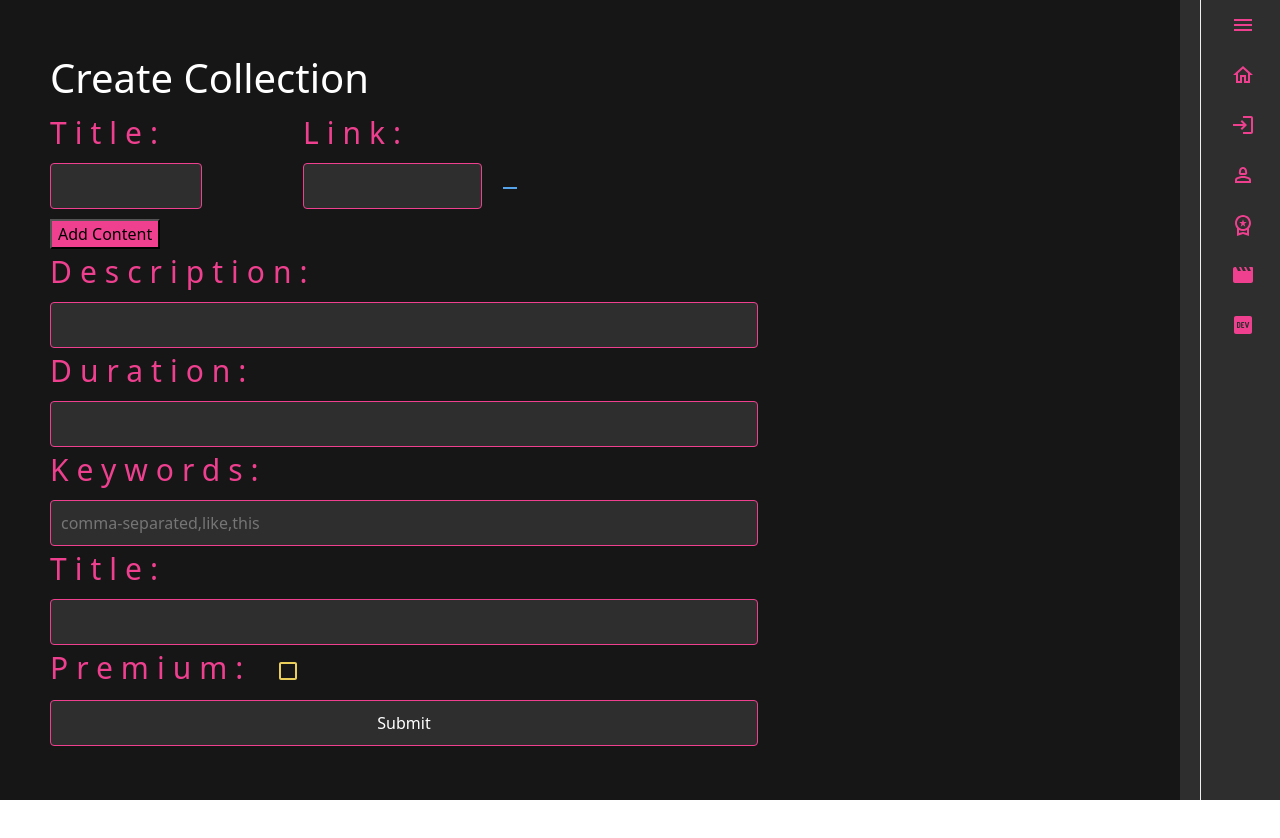
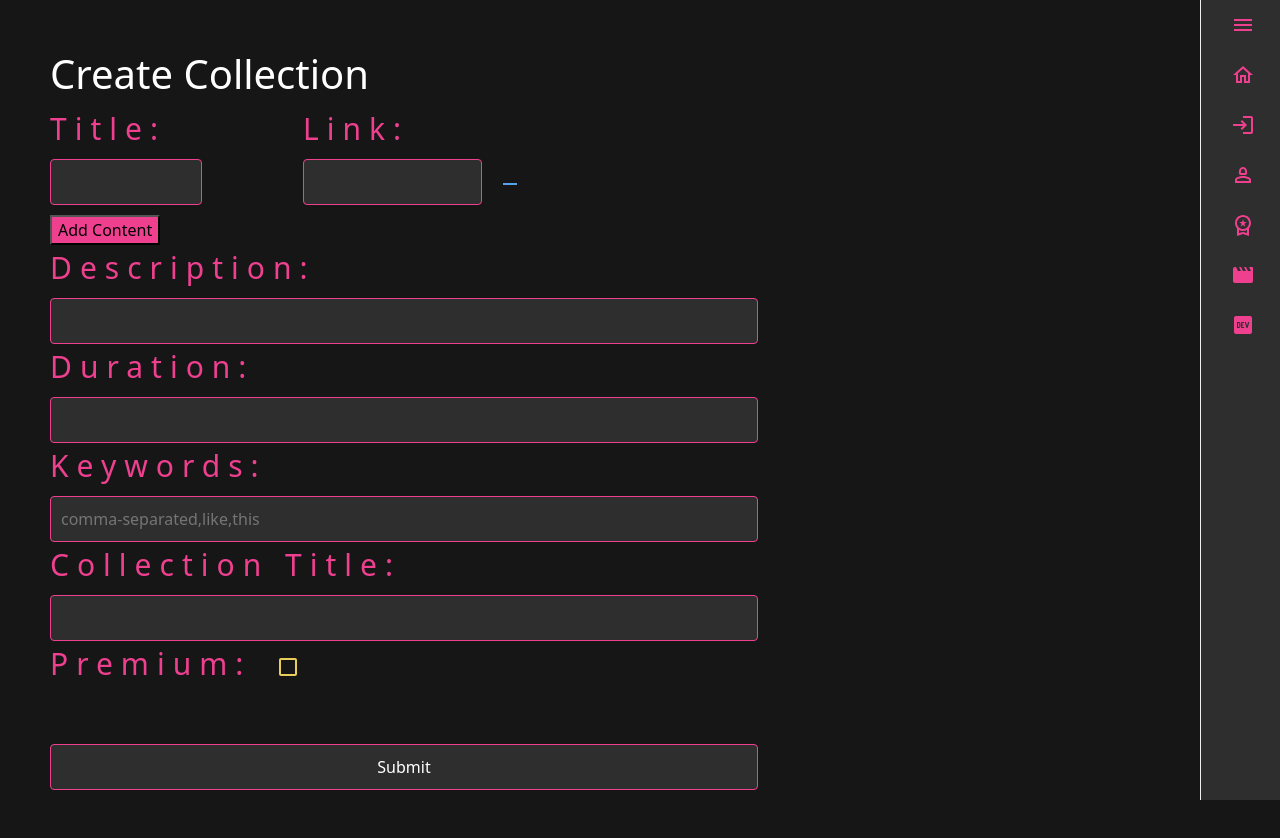
Before and after one commit to Isuru2701/Yolo2.0, a React (Create React App) app: page /admin/collections/create in a window 1280 px wide. Before the commit the page ends 800 px from the top, so only its background shows below. Built offline with nearby package versions, Linux system fonts and the light colour scheme.

Commit message:
create collection

```diff
--- a/src/components/admin/CreateCollection.js
+++ b/src/components/admin/CreateCollection.js
@@ -80,14 +80,15 @@ export default function CreateCollection() {
                 <input type="text" placeholder='comma-separated,like,this' value={keywords} onChange={e => setKeywords(e.target.value)} />
 
                 <label>
-                    Title:
+                    Collection Title:
                 </label>
                 <input type="text" value={title} onChange={e => setTitle(e.target.value)} />
 
                 <label>
                     Premium: <GoldCheckbox checked={premium} sx={{ color: "var(--gold)" }} onChange={e => setPremium(e.target.checked)} />
                 </label>
-
+                <br />
+                <br />
 
                 <input type="submit" value="Submit" />
             </form>
--- a/src/components/elements/Header.js
+++ b/src/components/elements/Header.js
@@ -63,10 +63,10 @@ export default function Header() {
                     {!Cookies.get('email') && <MenuItem icon={<LoginOutlined />} href='/login'>Login</MenuItem>}
                     {!Cookies.get('email') && <MenuItem icon={<Person2Outlined />} href='/register'>Register</MenuItem>}
                     {Cookies.get('email') && !Cookies.get('admin') && <MenuItem icon={<VerifiedUserOutlined />} href='/profile'>Profile</MenuItem>}
-                    <MenuItem icon={<WorkspacePremiumOutlined />} href='/checkout?t=premium'>Premium</MenuItem>
+                    {!Cookies.get('admin') && <MenuItem icon={<WorkspacePremiumOutlined />} href='/checkout?t=premium'>Premium</MenuItem>}
                     {Cookies.get('admin') && <MenuItem icon={<AdminPanelSettings />} href='/admin/dashboard'>Admin</MenuItem>}
-                    <MenuItem icon={<MovieCreationRounded />} href='/creators'>Creators</MenuItem>
-                    <MenuItem icon={<LogoDev />} href='/developers'>Developers</MenuItem>
+                    {!Cookies.get('admin') && <MenuItem icon={<MovieCreationRounded />} href='/creators'>Creators</MenuItem>}
+                    {!Cookies.get('admin') && <MenuItem icon={<LogoDev />} href='/developers'>Developers</MenuItem>}
                     {Cookies.get('email') && <MenuItem icon={<ExitToApp />} onClick={handleLogout}>Logout</MenuItem>}
                     </Menu>
             </Sidebar>
--- a/src/styles/header.css
+++ b/src/styles/header.css
@@ -6,7 +6,7 @@
   color: var(--tone-highlight);
   z-index: 90;
   position: fixed;
-  width:100px;
+  width:50px;
 }
 
 
```
